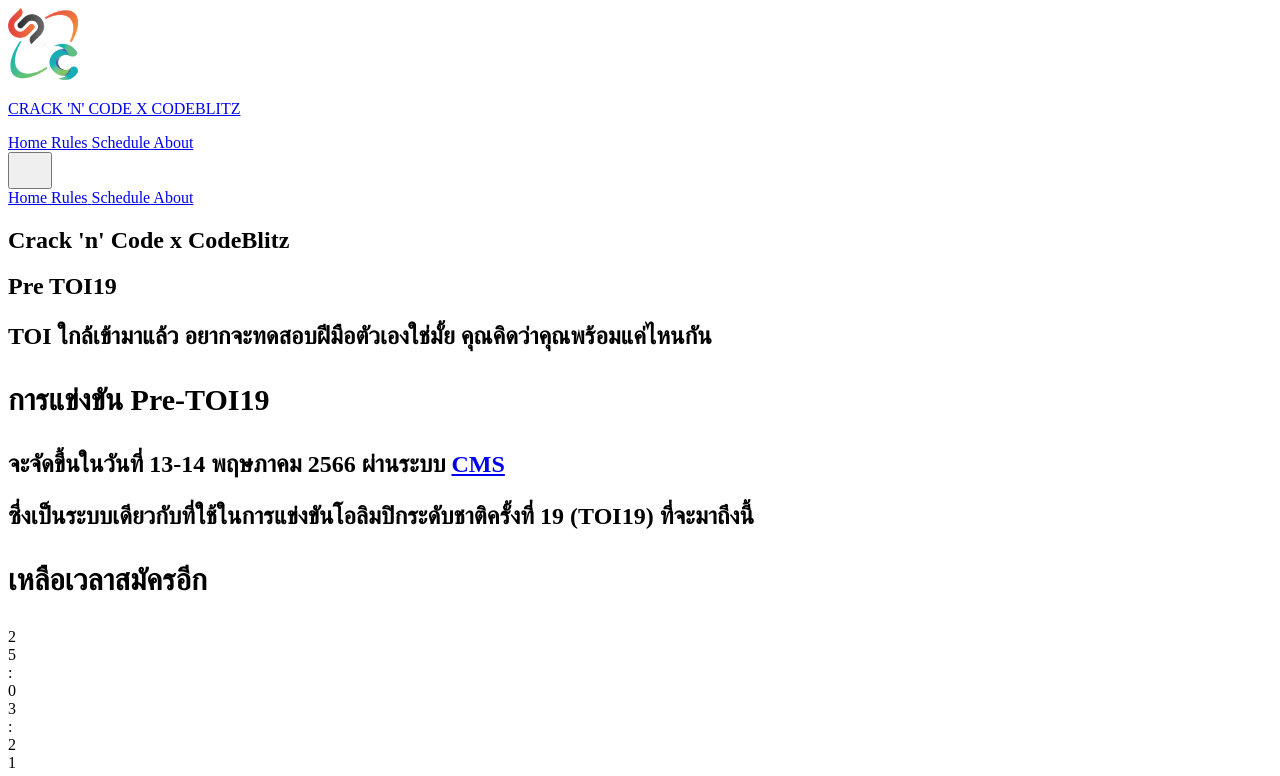
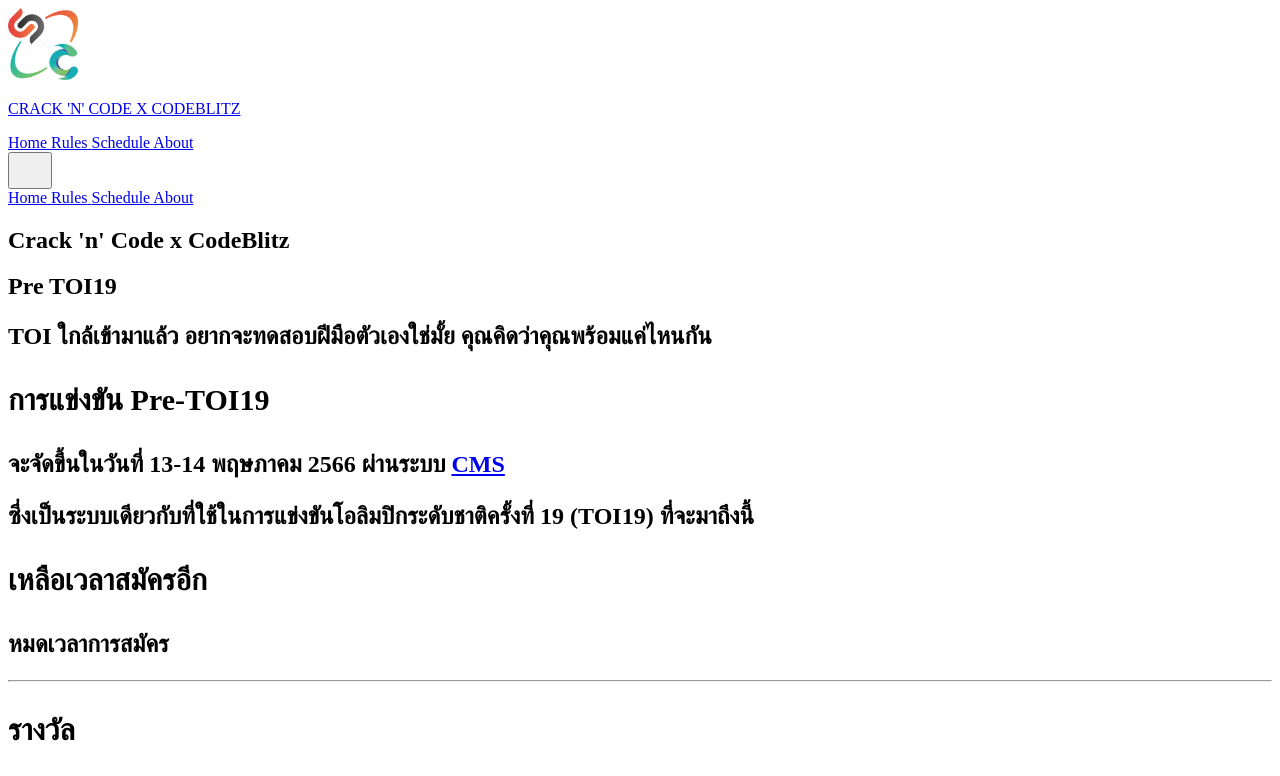
Before and after one commit to crackncode-th/pretoi19-site, a SvelteKit app: page / in a window 1280 px wide. Shown: the top 776 px of the page. Built offline with nearby package versions, Linux system fonts and the light colour scheme; some icons are missing; a web font is replaced by a local one.

Commit message:
chore: close registration

```diff
--- a/src/components/PrizeList.svelte
+++ b/src/components/PrizeList.svelte
@@ -8,7 +8,7 @@
 		<Card>
 			<div class="p-5">
 				<div class="flex justify-center">
-					<img src="/pretoi-shirt.png" class="" alt="first place prize" />
+					<img src="/pretoi-shirt.png" class="" alt="prize" />
 				</div>
 				<p class="pt-2 text-2xl">เสื้อ Crack 'n' Code X CodeBlitz</p>
 			</div>
--- a/src/routes/+page.svelte
+++ b/src/routes/+page.svelte
@@ -1,12 +1,10 @@
 <script lang="ts">
-	import RedButton from "$components/elements/RedButton.svelte";
 	import SponsorCard from "$components/elements/SponsorCard.svelte";
 	import ext from "$lib/ext";
 
 	import _sponsors from "$data/sponsors.json";
 
 	import PrizeList from "$components/PrizeList.svelte";
-	import CountDown from "$components/CountDown.svelte";
 
 	import { serializeJsonLd, websiteSchema } from "$utils/json-ld";
 </script>
@@ -44,14 +42,19 @@
 
 	<section>
 		<h3 class="topic mb-3 mt-5">เหลือเวลาสมัครอีก</h3>
-		<CountDown />
+		<!--
+    <CountDown />
+    -->
+		<h2 class="mb-5 text-red-500">หมดเวลาการสมัคร</h2>
 	</section>
 
+	<!--
 	<section>
 		<div class="mb-6 mt-5 flex flex-col justify-center gap-5 sm:flex-row">
 			<RedButton href="https://forms.gle/QtSv4pD7e92WEhVCA">Register</RedButton>
 		</div>
 	</section>
+  -->
 
 	<section>
 		<div class="mt-3 flex justify-center">
```
Also changed, not shown: 1 other file (tests, documents, lock files or other folders).
